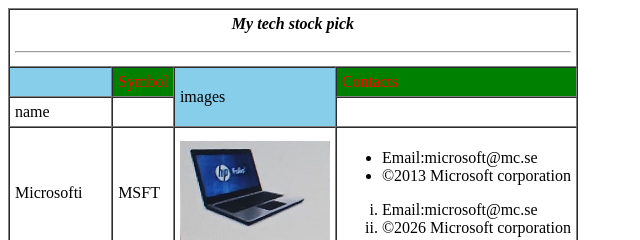
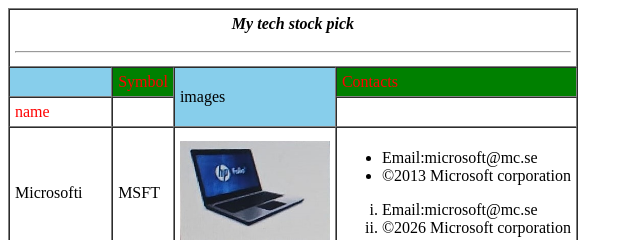
Before and after one commit to seacoliabarasa/table, a plain HTML site: page index.html in a window 1280 px wide. Shown: the top 240 px of the page, 0-640 px from the left. Drawn offline with Linux system fonts and the light colour scheme.

Commit message:
Update index.html

```diff
--- a/index.html
+++ b/index.html
@@ -22,7 +22,7 @@
             <td style="color: red;background-color: green;">Contacts</td>
         </tr>
         <tr>
-            <td>name</td>
+            <td style ="color:red">name</td>
             <td></td>
             <td></td>
         </tr>
```
